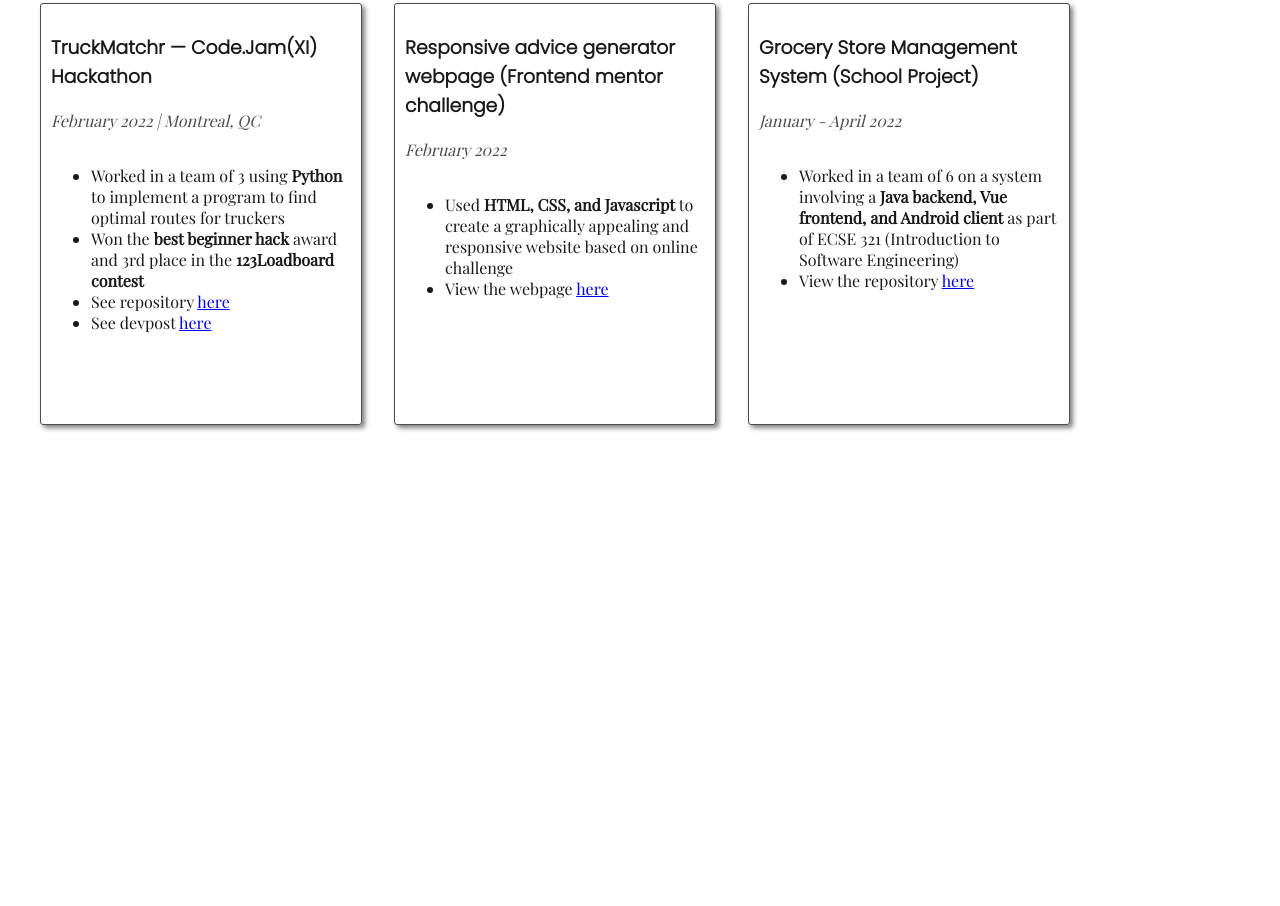
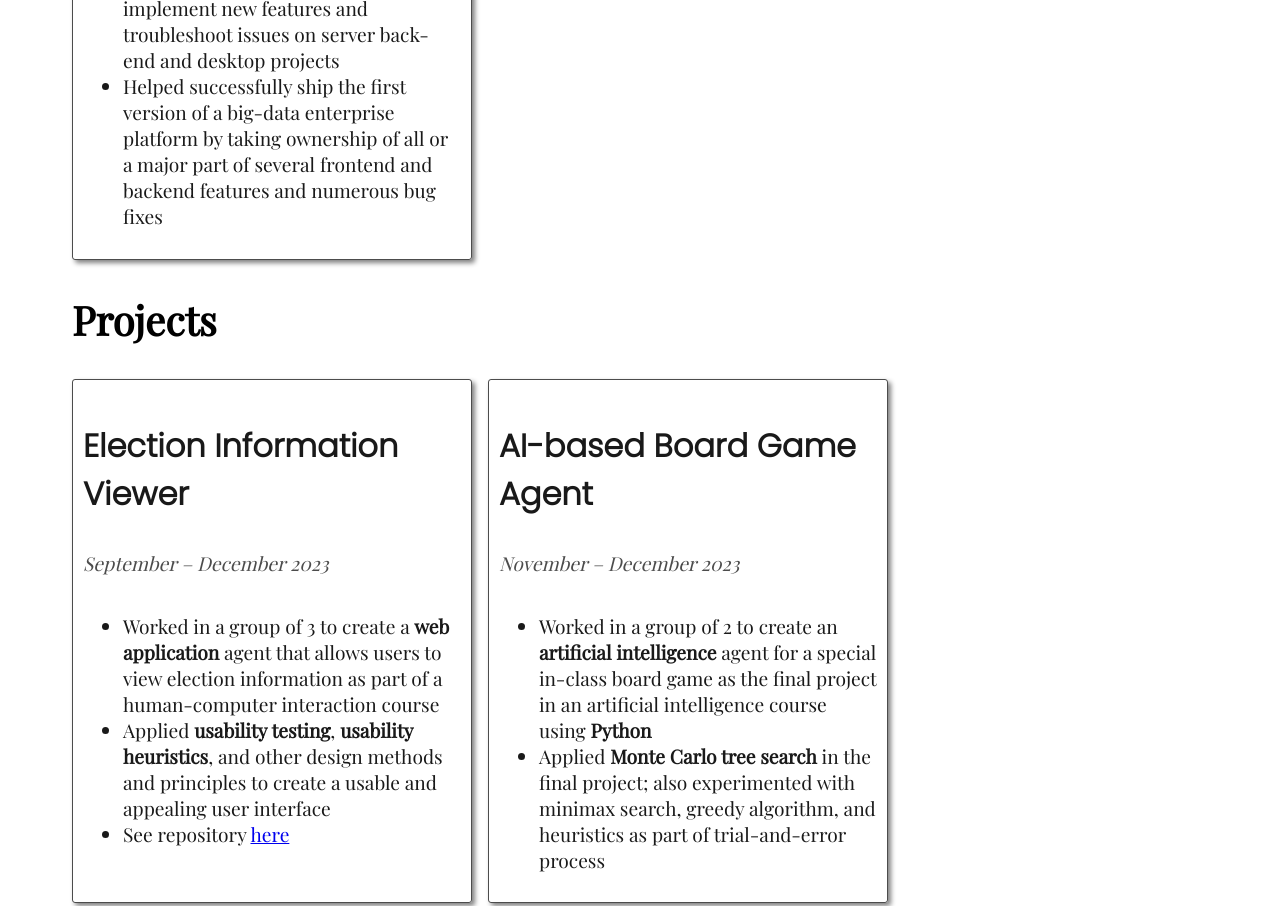
Before and after one commit to JryHL/AdviceGenerator, a plain HTML site: page index.html in a window 1280 px wide. Shown: the part 1248-2154 px from the top of the page. Before the commit the page ends 1681 px from the top, so only its background shows below. Drawn offline with nearby package versions, Linux system fonts and the light colour scheme.

Commit message:
added projects

```diff
--- a/index.css
+++ b/index.css
@@ -13,7 +13,7 @@
 
 .splash {
     background-color: var(--splash-color);
-    padding: 3em 3em;
+    padding: 3em 5vw;
     & h1 {
         color: var(--light-high-emphasis);
         font-family: var(--sans-serif);
@@ -30,6 +30,16 @@
         color: var(--light-high-emphasis)
     }
 }
+
+.mainbody {
+    padding: 2vh 5vw;
+    & h2 {
+        font-family: var(--serif);
+        font-size: 2.5em;
+    }
+}
+
+
 
 .socialsList {
     list-style-type: none;
@@ -74,36 +84,34 @@
 }
 
 .carousel {
-    display: flex;
-    flex-direction: row;
-    flex-wrap: flex;
-    padding-left: 1em;
-    padding-right: 1em;
+    display: grid;
+    grid-template-columns: repeat(auto-fill, 400px);
+    justify-content: start;
+    grid-gap: 1em;
 }
 
 .cardBorder {
-    width: 300px;
-    height: 400px;
+    width: auto;
     border-style: solid;
     border-radius: 3px;
     border-width: 1px;
     border-color: var(--dark-low-emphasis);
     box-shadow: 3px 3px 5px gray;
     padding: 10px;
-    margin-left: 1em;
-    margin-right: 1em;
-    overflow: scroll;
 }
 .cardTitle {
     font-family: var(--sans-serif);
     color: var(--dark-high-emphasis);
+    font-size: 2em;
 }
 .cardDateLoc {
     font-family: var(--serif);
     color: var(--dark-low-emphasis);
     font-style: italic;
+    font-size: 1.2em;
 }
 .cardText {
     font-family: var(--serif);
     color: var(--dark-high-emphasis);
+    font-size: 1.2em;
 }
--- a/index.html
+++ b/index.html
@@ -25,13 +25,15 @@
         </li>
       </ul>
     </div>
-    <h2>Work Experience</h2>
-    <div class="carousel" id="internships">
+    <div class="mainbody">
+      <h2>Work Experience</h2>
+      <div class="carousel" id="internships">
 
-    </div>
-    <h2>Projects</h2>
-    <div class="carousel" id="projects">
+      </div>
+      <h2>Projects</h2>
+      <div class="carousel" id="projects">
 
+      </div>
     </div>
   </header>
 
@@ -65,11 +67,29 @@
       <li>Helped successfully ship the first version of a big-data enterprise platform by taking ownership of all or a major part of several frontend and backend features and numerous bug fixes</li>\
       </ul>"
     });
-
+    addCard({
+      parentId: 'projects',
+      title: 'Election Information Viewer',
+      dateLoc: 'September – December 2023',
+      text: "<ul>\
+      <li>Worked in a group of 3 to create a <b>web application</b> agent that allows users to view election information as part of a human-computer interaction course</li>\
+      <li>Applied <b>usability testing</b>, <b>usability heuristics</b>, and other design methods and principles to create a usable and appealing user interface</li>\
+      <li>See repository <a href=\"https://github.com/LukeBebee/HCI-GroupJ-Project\">here</a></li>\
+      </ul>"
+    });
+    addCard({
+      parentId: 'projects',
+      title: 'AI-based Board Game Agent',
+      dateLoc: 'November – December 2023',
+      text: "<ul>\
+      <li>Worked in a group of 2 to create an <b>artificial intelligence</b> agent for a special in-class board game as the final project in an artificial intelligence course using <b>Python</b></li>\
+      <li>Applied <b>Monte Carlo tree search</b> in the final project; also experimented with minimax search, greedy algorithm, and heuristics as part of trial-and-error process</li>\
+      </ul>"
+    });
     addCard({
       parentId: 'projects',
       title: 'TruckMatchr — Code.Jam(XI) Hackathon',
-      dateLoc: 'February 2022 | Montreal, QC',
+      dateLoc: 'February 2022',
       text: "<ul>\
       <li>Worked in a team of 3 using <b>Python</b> to implement a program to find optimal routes for truckers</li>\
       <li>Won the <b>best beginner hack</b> award and 3rd place in the <b>123Loadboard contest</b></li>\
```
